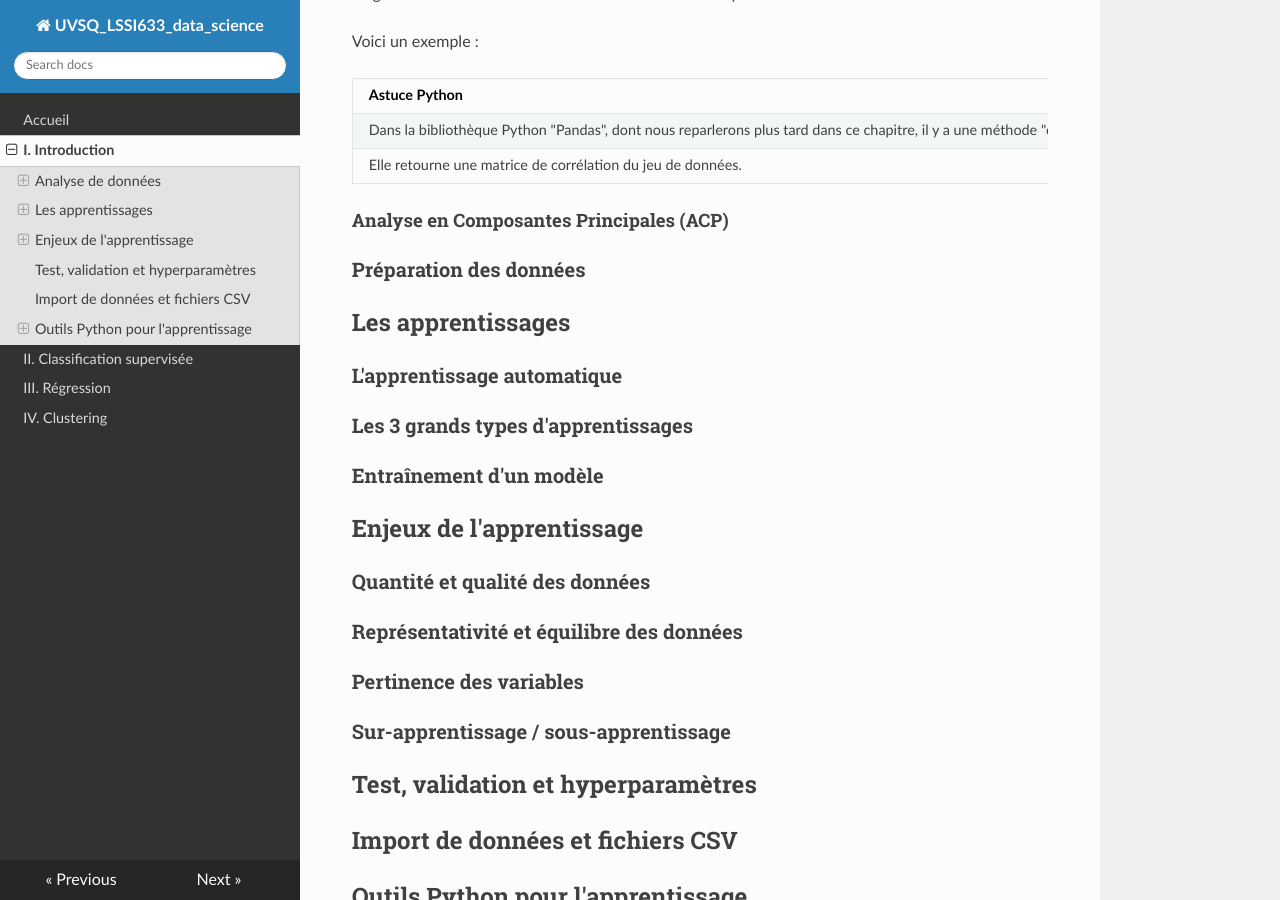
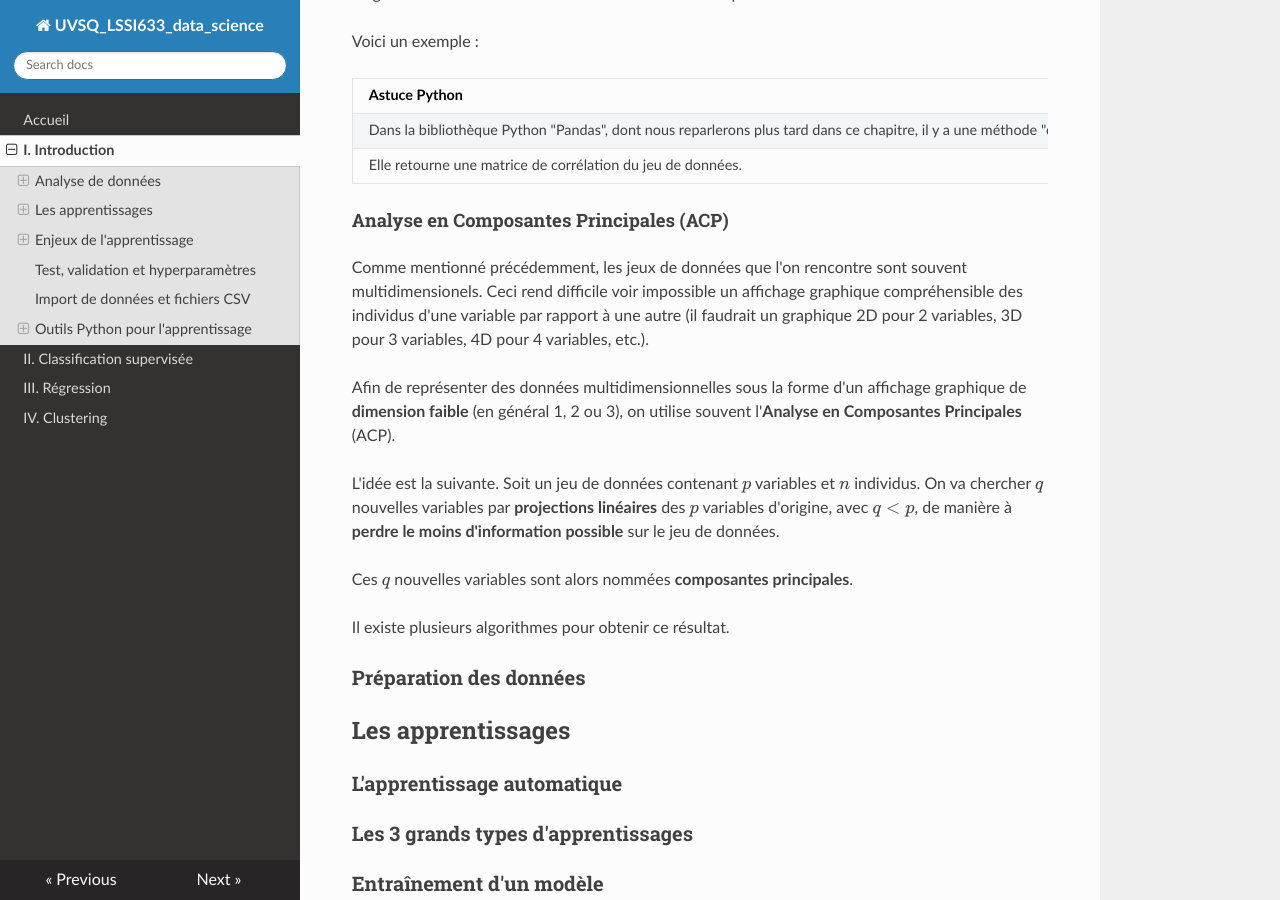
Before and after one commit to NicOudart/UVSQ_LSSI633_data_science, an MkDocs documentation site: the page built from docs/Chap1_Introduction.md, in a window 1280 px wide and 900 px high, scrolled down 8822 px. Built offline with MkDocs 1.6.1, drawn with Linux system fonts in a browser that asks for light colours; nearby versions of some CDN libraries; some of the changed text lies outside the part shown.

Commit message:
-Progress on Chapter 1.

```diff
--- a/docs/Chap1_Introduction.md
+++ b/docs/Chap1_Introduction.md
@@ -72,7 +72,7 @@ On remarque ici que plus la variable a de noms possibles, et plus les binaires d
 
 #### Données multidimensionnelles
 
-Les variables étudiées peuvent aussi être **multidimensionnelles**.
+Les données étudiées peuvent aussi être **multidimensionnelles**.
 
 En effet, dans la pluplart des situations, notre jeu de données peut se mettre sous la forme d'un tableau, dont
 
@@ -311,7 +311,18 @@ Voici un exemple :
 
 #### Analyse en Composantes Principales (ACP)
 
+Comme mentionné précédemment, les jeux de données que l'on rencontre sont souvent multidimensionels.
+Ceci rend difficile voir impossible un affichage graphique compréhensible des individus d'une variable par rapport à une autre (il faudrait un graphique 2D pour 2 variables, 3D pour 3 variables, 4D pour 4 variables, etc.).
 
+Afin de représenter des données multidimensionnelles sous la forme d'un affichage graphique de **dimension faible** (en général 1, 2 ou 3), on utilise souvent l'**Analyse en Composantes Principales** (ACP).
+
+L'idée est la suivante.
+Soit un jeu de données contenant $p$ variables et $n$ individus.
+On va chercher $q$ nouvelles variables par **projections linéaires** des $p$ variables d'origine, avec $q < p$, de manière à **perdre le moins d'information possible** sur le jeu de données.
+
+Ces $q$ nouvelles variables sont alors nommées **composantes principales**.
+
+Il existe plusieurs algorithmes pour obtenir ce résultat.
 
 ### Préparation des données
 
```
